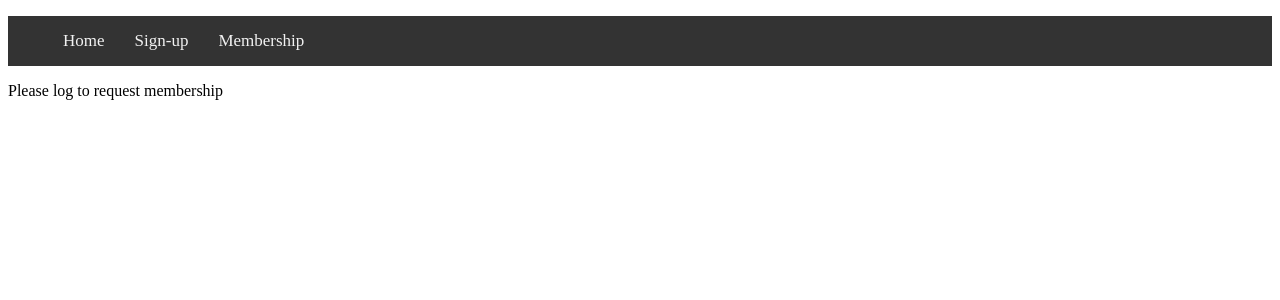
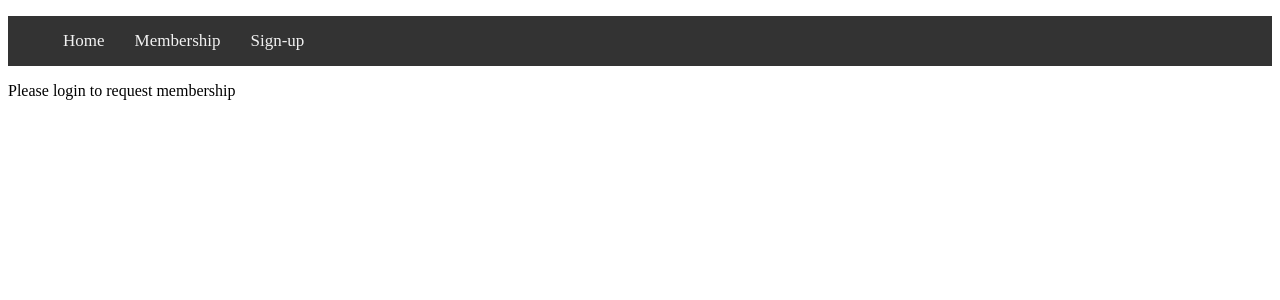
Before and after one commit to ultrawide/members-only-messageboard, a Node server app: page /membership in a window 1280 px wide. Shown: the top 300 px of the page. Run offline with Node 20, Linux system fonts and the light colour scheme; some libraries are stand-ins or nearby versions.

Commit message:
Update instructions for membership

```diff
--- a/views/layout.pug
+++ b/views/layout.pug
@@ -9,7 +9,8 @@ html
         li
           a(href='/') Home
         li
+          a(href='/membership') Membership
+        li
           a(href='/sign-up') Sign-up
-        li
-          a(href='/membership') Membership
+
     block content
--- a/views/membership.pug
+++ b/views/membership.pug
@@ -10,4 +10,4 @@ block content
         input(type='text', name="passcode")
         button.btn.btn-primary(type='submit') Submit
   else
-    p Please log to request membership
+    p Please login to request membership
```
